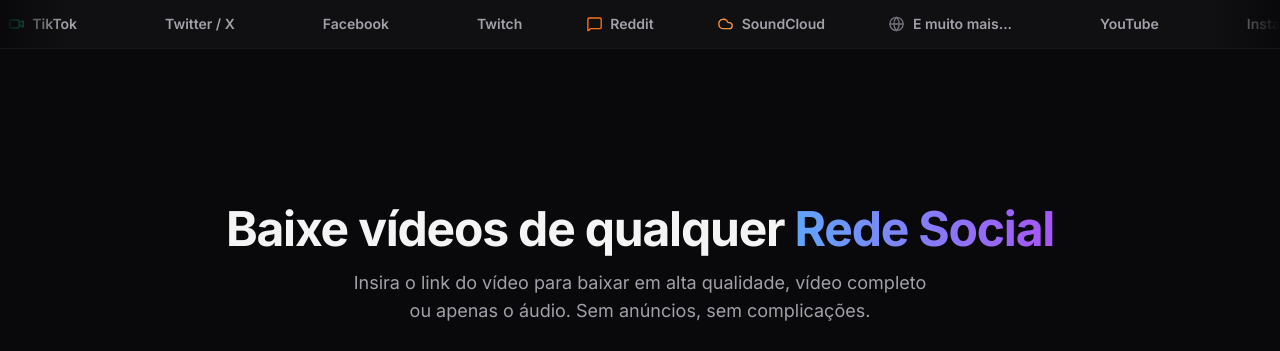
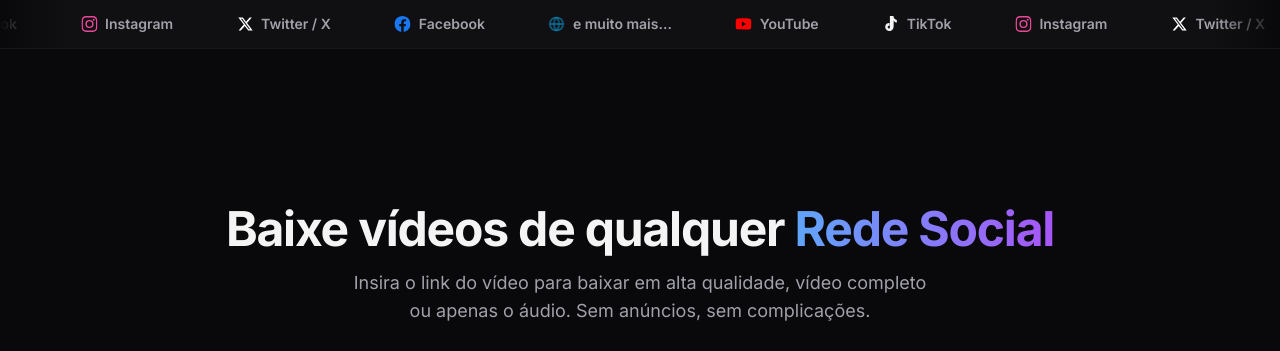
Before and after one commit to grsantos56/video-donwloader, a Flask app: page / in a window 1280 px wide. Shown: the part 69-420 px from the top of the page. Run offline with Flask 3, Linux system fonts and the light colour scheme; some libraries are stand-ins or nearby versions.

Commit message:
Simplify letreiro marquee to list only requested social networks with official colored inline SVG brand logos

```diff
--- a/templates/index.html
+++ b/templates/index.html
@@ -117,60 +117,54 @@
         <div class="animate-marquee flex items-center gap-16 whitespace-nowrap">
             <!-- Group 1 -->
             <div class="flex items-center gap-2 text-sm font-semibold text-zinc-600 dark:text-zinc-400">
-                <i data-lucide="youtube" class="w-4 h-4 text-red-500"></i> YouTube
+                <svg class="w-4 h-4 text-[#FF0000] fill-current" viewBox="0 0 24 24" xmlns="http://www.w3.org/2000/svg"><path d="M23.498 6.163a3.003 3.003 0 0 0-2.11-2.11C19.518 3.545 12 3.545 12 3.545s-7.518 0-9.388.507a3.003 3.003 0 0 0-2.11 2.11C0 8.033 0 12 0 12s0 3.967.502 5.837a3.003 3.003 0 0 0 2.11 2.11c1.87.507 9.388.507 9.388.507s7.518 0 9.388-.507a3.003 3.003 0 0 0 2.11-2.11C24 15.967 24 12 24 12s0-3.967-.502-5.837zM9.545 15.568V8.432L15.818 12l-6.273 3.568z"/></svg>
+                <span>YouTube</span>
             </div>
             <div class="flex items-center gap-2 text-sm font-semibold text-zinc-600 dark:text-zinc-400">
-                <i data-lucide="instagram" class="w-4 h-4 text-pink-500"></i> Instagram
+                <svg class="w-4 h-4 fill-current text-zinc-900 dark:text-zinc-100" viewBox="0 0 24 24" xmlns="http://www.w3.org/2000/svg"><path d="M12.525.02c1.31-.02 2.61-.01 3.91-.02.08 1.53.63 3.02 1.59 4.23.95.89 2.22 1.43 3.52 1.59.02 1.35.01 2.69.02 4.04-.98-.07-1.95-.36-2.82-.84-.81-.53-1.48-1.28-1.93-2.14-.02 2.76.01 5.51-.01 8.26-.02 1.5-.32 3.01-1.04 4.31-.69 1.15-1.74 2.05-2.98 2.53-1.39.52-2.93.59-4.36.19-1.26-.37-2.39-1.18-3.18-2.22-.9-1.21-1.25-2.77-1.12-4.27.11-1.57.85-3.05 2.06-4.04 1.25-.97 2.87-1.42 4.44-1.25.01 1.48.01 2.97.01 4.45-.6-.16-1.25-.09-1.8.19-.51.27-.89.75-1.03 1.31-.22.8.14 1.68.85 2.08.6.33 1.35.26 1.88-.17.38-.35.59-.86.6-1.37V.02z"/></svg>
+                <span>TikTok</span>
             </div>
             <div class="flex items-center gap-2 text-sm font-semibold text-zinc-600 dark:text-zinc-400">
-                <i data-lucide="video" class="w-4 h-4 text-emerald-500"></i> TikTok
+                <svg class="w-4 h-4 text-pink-500 fill-current" viewBox="0 0 24 24" xmlns="http://www.w3.org/2000/svg"><path d="M12 2.163c3.204 0 3.584.012 4.85.07 3.252.148 4.771 1.691 4.919 4.919.058 1.265.069 1.645.069 4.849 0 3.205-.012 3.584-.069 4.849-.149 3.225-1.664 4.771-4.919 4.919-1.266.058-1.644.07-4.85.07-3.204 0-3.584-.012-4.849-.07-3.26-.149-4.771-1.699-4.919-4.92-.058-1.265-.07-1.644-.07-4.849 0-3.204.013-3.583.07-4.849.149-3.227 1.664-4.771 4.919-4.919 1.266-.057 1.645-.069 4.849-.069zM12 0C8.741 0 8.333.014 7.053.072 2.695.272.273 2.69.073 7.051C.014 8.333 0 8.741 0 12c0 3.259.014 3.668.072 4.948.2 4.358 2.618 6.78 6.98 6.98 1.281.058 1.689.072 4.948.072 3.259 0 3.668-.014 4.948-.072 4.354-.2 6.782-2.618 6.979-6.98.059-1.28.073-1.689.073-4.948 0-3.259-.014-3.667-.072-4.947-.196-4.354-2.617-6.78-6.979-6.98C15.668.014 15.259 0 12 0zm0 5.838a6.162 6.162 0 1 0 0 12.324 6.162 6.162 0 0 0 0-12.324zM12 16a4 4 0 1 1 0-8 4 4 0 0 1 0 8zm6.406-11.845a1.44 1.44 0 1 0 0 2.881 1.44 1.44 0 0 0 0-2.881z"/></svg>
+                <span>Instagram</span>
             </div>
             <div class="flex items-center gap-2 text-sm font-semibold text-zinc-600 dark:text-zinc-400">
-                <i data-lucide="twitter" class="w-4 h-4 text-sky-400"></i> Twitter / X
+                <svg class="w-4 h-4 fill-current text-zinc-950 dark:text-white" viewBox="0 0 24 24" xmlns="http://www.w3.org/2000/svg"><path d="M18.244 2.25h3.308l-7.227 8.26 8.502 11.24H16.17l-5.214-6.817L4.99 21.75H1.68l7.73-8.835L1.254 2.25H8.08l4.713 6.231zm-1.161 17.52h1.833L7.084 4.126H5.117z"/></svg>
+                <span>Twitter / X</span>
             </div>
             <div class="flex items-center gap-2 text-sm font-semibold text-zinc-600 dark:text-zinc-400">
-                <i data-lucide="facebook" class="w-4 h-4 text-blue-600"></i> Facebook
+                <svg class="w-4 h-4 text-[#1877F2] fill-current" viewBox="0 0 24 24" xmlns="http://www.w3.org/2000/svg"><path d="M24 12.073c0-6.627-5.373-12-12-12s-12 5.373-12 12c0 5.99 4.388 10.954 10.125 11.854v-8.385H7.078v-3.47h3.047V9.43c0-3.007 1.792-4.669 4.533-4.669 1.312 0 2.686.235 2.686.235v2.953H15.83c-1.491 0-1.956.925-1.956 1.874v2.25h3.328l-.532 3.47h-2.796v8.385C19.612 23.027 24 18.062 24 12.073z"/></svg>
+                <span>Facebook</span>
             </div>
             <div class="flex items-center gap-2 text-sm font-semibold text-zinc-600 dark:text-zinc-400">
-                <i data-lucide="twitch" class="w-4 h-4 text-purple-500"></i> Twitch
-            </div>
-            <div class="flex items-center gap-2 text-sm font-semibold text-zinc-600 dark:text-zinc-400">
-                <i data-lucide="message-square" class="w-4 h-4 text-orange-500"></i> Reddit
-            </div>
-            <div class="flex items-center gap-2 text-sm font-semibold text-zinc-600 dark:text-zinc-400">
-                <i data-lucide="cloud" class="w-4 h-4 text-orange-400"></i> SoundCloud
-            </div>
-            <div class="flex items-center gap-2 text-sm font-semibold text-zinc-600 dark:text-zinc-400">
-                <i data-lucide="globe" class="w-4 h-4 text-zinc-500"></i> E muito mais...
+                <i data-lucide="globe" class="w-4 h-4 text-brand-500 animate-pulse"></i>
+                <span>e muito mais...</span>
             </div>
 
             <!-- Group 2 (Duplicate for loop) -->
             <div class="flex items-center gap-2 text-sm font-semibold text-zinc-600 dark:text-zinc-400">
-                <i data-lucide="youtube" class="w-4 h-4 text-red-500"></i> YouTube
+                <svg class="w-4 h-4 text-[#FF0000] fill-current" viewBox="0 0 24 24" xmlns="http://www.w3.org/2000/svg"><path d="M23.498 6.163a3.003 3.003 0 0 0-2.11-2.11C19.518 3.545 12 3.545 12 3.545s-7.518 0-9.388.507a3.003 3.003 0 0 0-2.11 2.11C0 8.033 0 12 0 12s0 3.967.502 5.837a3.003 3.003 0 0 0 2.11 2.11c1.87.507 9.388.507 9.388.507s7.518 0 9.388-.507a3.003 3.003 0 0 0 2.11-2.11C24 15.967 24 12 24 12s0-3.967-.502-5.837zM9.545 15.568V8.432L15.818 12l-6.273 3.568z"/></svg>
+                <span>YouTube</span>
             </div>
             <div class="flex items-center gap-2 text-sm font-semibold text-zinc-600 dark:text-zinc-400">
-                <i data-lucide="instagram" class="w-4 h-4 text-pink-500"></i> Instagram
+                <svg class="w-4 h-4 fill-current text-zinc-900 dark:text-zinc-100" viewBox="0 0 24 24" xmlns="http://www.w3.org/2000/svg"><path d="M12.525.02c1.31-.02 2.61-.01 3.91-.02.08 1.53.63 3.02 1.59 4.23.95.89 2.22 1.43 3.52 1.59.02 1.35.01 2.69.02 4.04-.98-.07-1.95-.36-2.82-.84-.81-.53-1.48-1.28-1.93-2.14-.02 2.76.01 5.51-.01 8.26-.02 1.5-.32 3.01-1.04 4.31-.69 1.15-1.74 2.05-2.98 2.53-1.39.52-2.93.59-4.36.19-1.26-.37-2.39-1.18-3.18-2.22-.9-1.21-1.25-2.77-1.12-4.27.11-1.57.85-3.05 2.06-4.04 1.25-.97 2.87-1.42 4.44-1.25.01 1.48.01 2.97.01 4.45-.6-.16-1.25-.09-1.8.19-.51.27-.89.75-1.03 1.31-.22.8.14 1.68.85 2.08.6.33 1.35.26 1.88-.17.38-.35.59-.86.6-1.37V.02z"/></svg>
+                <span>TikTok</span>
             </div>
             <div class="flex items-center gap-2 text-sm font-semibold text-zinc-600 dark:text-zinc-400">
-                <i data-lucide="video" class="w-4 h-4 text-emerald-500"></i> TikTok
+                <svg class="w-4 h-4 text-pink-500 fill-current" viewBox="0 0 24 24" xmlns="http://www.w3.org/2000/svg"><path d="M12 2.163c3.204 0 3.584.012 4.85.07 3.252.148 4.771 1.691 4.919 4.919.058 1.265.069 1.645.069 4.849 0 3.205-.012 3.584-.069 4.849-.149 3.225-1.664 4.771-4.919 4.919-1.266.058-1.644.07-4.85.07-3.204 0-3.584-.012-4.849-.07-3.26-.149-4.771-1.699-4.919-4.92-.058-1.265-.07-1.644-.07-4.849 0-3.204.013-3.583.07-4.849.149-3.227 1.664-4.771 4.919-4.919 1.266-.057 1.645-.069 4.849-.069zM12 0C8.741 0 8.333.014 7.053.072 2.695.272.273 2.69.073 7.051C.014 8.333 0 8.741 0 12c0 3.259.014 3.668.072 4.948.2 4.358 2.618 6.78 6.98 6.98 1.281.058 1.689.072 4.948.072 3.259 0 3.668-.014 4.948-.072 4.354-.2 6.782-2.618 6.979-6.98.059-1.28.073-1.689.073-4.948 0-3.259-.014-3.667-.072-4.947-.196-4.354-2.617-6.78-6.979-6.98C15.668.014 15.259 0 12 0zm0 5.838a6.162 6.162 0 1 0 0 12.324 6.162 6.162 0 0 0 0-12.324zM12 16a4 4 0 1 1 0-8 4 4 0 0 1 0 8zm6.406-11.845a1.44 1.44 0 1 0 0 2.881 1.44 1.44 0 0 0 0-2.881z"/></svg>
+                <span>Instagram</span>
             </div>
             <div class="flex items-center gap-2 text-sm font-semibold text-zinc-600 dark:text-zinc-400">
-                <i data-lucide="twitter" class="w-4 h-4 text-sky-400"></i> Twitter / X
+                <svg class="w-4 h-4 fill-current text-zinc-950 dark:text-white" viewBox="0 0 24 24" xmlns="http://www.w3.org/2000/svg"><path d="M18.244 2.25h3.308l-7.227 8.26 8.502 11.24H16.17l-5.214-6.817L4.99 21.75H1.68l7.73-8.835L1.254 2.25H8.08l4.713 6.231zm-1.161 17.52h1.833L7.084 4.126H5.117z"/></svg>
+                <span>Twitter / X</span>
             </div>
             <div class="flex items-center gap-2 text-sm font-semibold text-zinc-600 dark:text-zinc-400">
-                <i data-lucide="facebook" class="w-4 h-4 text-blue-600"></i> Facebook
+                <svg class="w-4 h-4 text-[#1877F2] fill-current" viewBox="0 0 24 24" xmlns="http://www.w3.org/2000/svg"><path d="M24 12.073c0-6.627-5.373-12-12-12s-12 5.373-12 12c0 5.99 4.388 10.954 10.125 11.854v-8.385H7.078v-3.47h3.047V9.43c0-3.007 1.792-4.669 4.533-4.669 1.312 0 2.686.235 2.686.235v2.953H15.83c-1.491 0-1.956.925-1.956 1.874v2.25h3.328l-.532 3.47h-2.796v8.385C19.612 23.027 24 18.062 24 12.073z"/></svg>
+                <span>Facebook</span>
             </div>
             <div class="flex items-center gap-2 text-sm font-semibold text-zinc-600 dark:text-zinc-400">
-                <i data-lucide="twitch" class="w-4 h-4 text-purple-500"></i> Twitch
-            </div>
-            <div class="flex items-center gap-2 text-sm font-semibold text-zinc-600 dark:text-zinc-400">
-                <i data-lucide="message-square" class="w-4 h-4 text-orange-500"></i> Reddit
-            </div>
-            <div class="flex items-center gap-2 text-sm font-semibold text-zinc-600 dark:text-zinc-400">
-                <i data-lucide="cloud" class="w-4 h-4 text-orange-400"></i> SoundCloud
-            </div>
-            <div class="flex items-center gap-2 text-sm font-semibold text-zinc-600 dark:text-zinc-400">
-                <i data-lucide="globe" class="w-4 h-4 text-zinc-500"></i> E muito mais...
+                <i data-lucide="globe" class="w-4 h-4 text-brand-500 animate-pulse"></i>
+                <span>e muito mais...</span>
             </div>
         </div>
     </div>
```
